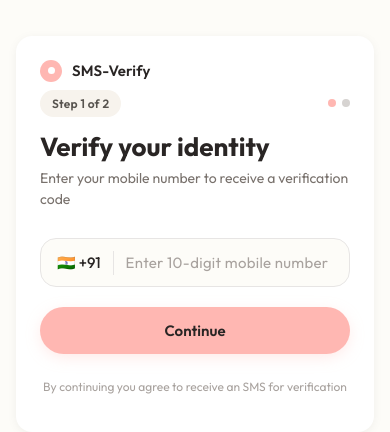
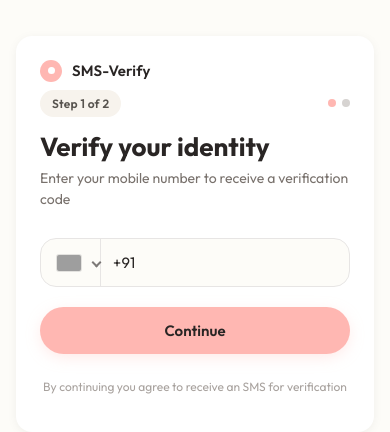
Before and after one commit to Soah1312/self-hosted-otp, a Next.js app: page /demo in a window 390 px wide. Shown: the part 188-620 px from the top of the page. Built offline with nearby package versions, Linux system fonts and the light colour scheme; no server answers; grey boxes are pictures that could not be loaded.

Commit message:
phone number field fix

```diff
--- a/app/demo/page.tsx
+++ b/app/demo/page.tsx
@@ -3,6 +3,7 @@
 import { FormEvent, useEffect, useMemo, useRef, useState } from "react";
 import PhoneInput from "@/components/PhoneInput";
 import OtpInput from "@/components/OtpInput";
+import { isValidPhoneNumber } from "react-phone-number-input";
 
 type ApiResponse = {
   success?: boolean;
@@ -127,8 +128,8 @@ export default function DemoPage() {
   const submittedOtpRef = useRef("");
   const redirectTimerRef = useRef<number | null>(null);
 
-  const phoneWithCode = useMemo(() => `+91${phone}`, [phone]);
-  const phoneDigitsValid = /^\d{10}$/.test(phone);
+  const phoneWithCode = phone;
+  const phoneDigitsValid = phone ? isValidPhoneNumber(phone) : false;
   const otpValue = otp.join("");
   const nextPublicApiKeyPresent = getApiKey().length > 0;
 
@@ -180,7 +181,7 @@ export default function DemoPage() {
     setLastResponseMessage("");
 
     if (!phoneDigitsValid) {
-      setPhoneError("Enter a valid 10-digit Indian mobile number");
+      setPhoneError("Enter a valid mobile number for your country");
       return;
     }
 
--- a/app/globals.css
+++ b/app/globals.css
@@ -536,27 +536,53 @@ input {
   box-shadow: 0 0 0 3px rgba(255, 183, 178, 0.2);
 }
 
-.countryPrefix {
-  white-space: nowrap;
-  font-size: 15px;
-  color: #292524;
-  font-weight: 500;
+/* ─── Global Phone Input Overrides ──────────────────────── */
+
+.globalPhoneInput {
+  display: flex;
+  align-items: center;
+  width: 100%;
+}
+
+.globalPhoneInput .PhoneInputCountry {
   padding: 14px 0 14px 16px;
   display: flex;
   align-items: center;
   gap: 6px;
   flex-shrink: 0;
+  border-right: 1px solid #e7e5e4;
+  margin-right: 12px;
 }
 
-.phoneDivider {
-  width: 1px;
-  height: 24px;
-  background: #e7e5e4;
-  margin: 0 12px;
-  flex-shrink: 0;
+.globalPhoneInput .PhoneInputCountryIcon {
+  width: 24px;
+  height: 16px;
+  border-radius: 2px;
+  overflow: hidden;
+  box-shadow: 0 0 0 1px rgba(0,0,0,0.1);
 }
 
-.phoneField {
+.globalPhoneInput .PhoneInputCountrySelect {
+  position: absolute;
+  top: 0;
+  left: 0;
+  width: 100%;
+  height: 100%;
+  opacity: 0;
+  cursor: pointer;
+}
+
+.globalPhoneInput .PhoneInputCountrySelectArrow {
+  border: solid #292524;
+  border-width: 0 2px 2px 0;
+  display: inline-block;
+  padding: 2.5px;
+  transform: rotate(45deg);
+  margin-left: 6px;
+  opacity: 0.6;
+}
+
+.globalPhoneInput .PhoneInputInput {
   flex: 1;
   min-width: 0;
   border: 0;
@@ -568,7 +594,7 @@ input {
   letter-spacing: 0.02em;
 }
 
-.phoneField::placeholder {
+.globalPhoneInput .PhoneInputInput::placeholder {
   color: #a8a29e;
 }
 
--- a/components/PhoneInput.tsx
+++ b/components/PhoneInput.tsx
@@ -1,6 +1,8 @@
 "use client";
 
 import { ChangeEvent } from "react";
+import ReactPhoneInput from 'react-phone-number-input';
+import 'react-phone-number-input/style.css';
 
 type PhoneInputProps = {
   value: string;
@@ -10,23 +12,17 @@ type PhoneInputProps = {
 };
 
 export default function PhoneInput({ value, onChange, error, loading }: PhoneInputProps) {
-  function handleChange(event: ChangeEvent<HTMLInputElement>) {
-    onChange(event.target.value.replace(/\D/g, "").slice(0, 10));
-  }
-
   return (
     <div className="phoneInputCard">
       <div className="phoneInputRow">
-        <span className="countryPrefix">🇮🇳 +91</span>
-        <span className="phoneDivider" />
-        <input
-          className="phoneField"
-          type="tel"
-          inputMode="numeric"
-          placeholder="Enter 10-digit mobile number"
+        <ReactPhoneInput
+          international
+          defaultCountry="IN"
           value={value}
-          onChange={handleChange}
-          maxLength={10}
+          onChange={(val) => onChange(val || "")}
+          className="globalPhoneInput"
+          placeholder="Enter mobile number"
+          disabled={loading}
         />
       </div>
 
--- a/package.json
+++ b/package.json
@@ -17,7 +17,8 @@
     "@vercel/analytics": "^2.0.1",
     "next": "^16.2.4",
     "react": "^19.2.5",
-    "react-dom": "^19.2.5"
+    "react-dom": "^19.2.5",
+    "react-phone-number-input": "^3.4.16"
   },
   "devDependencies": {
     "@types/node": "^25.6.0",
```
Also changed, not shown: 1 other file (tests, documents, lock files or other folders).
